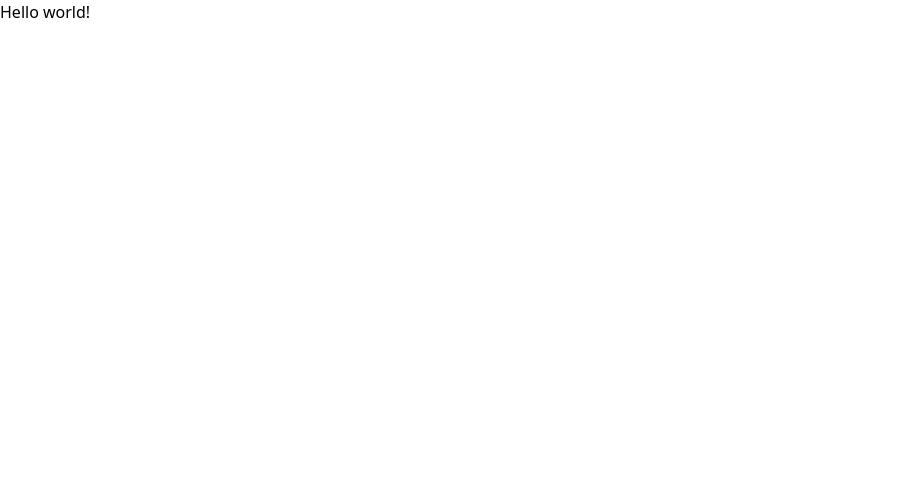
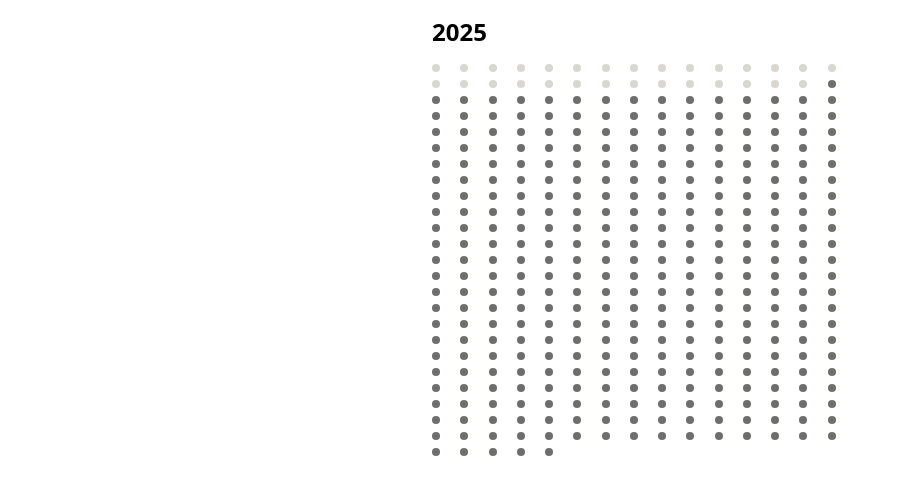
Before and after one commit to dcrgll/everyday, a Next.js app: page / in a window 1280 px wide. Shown: the top 494 px of the page, without its empty margins (0-898 px from the left). Built offline with nearby package versions, Linux system fonts and the light colour scheme.

Commit message:
Add basic calendar

```diff
--- a/src/app/page.tsx
+++ b/src/app/page.tsx
@@ -1,7 +1,5 @@
+import Calendar from '@/components/calendar'
+
 export default function Home() {
-  return (
-    <main>
-      <div>Hello world!</div>
-    </main>
-  )
+  return <Calendar />
 }
--- /dev/null
+++ b/src/components/calendar.tsx
@@ -0,0 +1,45 @@
+'use client'
+
+import React from 'react'
+import { format, getDaysInYear, isBefore } from 'date-fns'
+
+import {
+  Tooltip,
+  TooltipContent,
+  TooltipProvider,
+  TooltipTrigger
+} from '@/components/tooltip'
+
+export default function YearDotGrid() {
+  const currentYear = new Date().getFullYear()
+  const totalDays = getDaysInYear(new Date(currentYear, 0, 1))
+  const today = new Date()
+
+  const days = Array.from({ length: totalDays }, (_, index) => {
+    const currentDate = new Date(currentYear, 0, index + 1)
+    const isPast = isBefore(currentDate, today)
+    return { date: currentDate, isPast }
+  })
+
+  return (
+    <TooltipProvider>
+      <div className="mx-auto max-w-md p-4">
+        <h1 className="mb-4 text-2xl font-bold">{currentYear}</h1>
+        <div className="grid grid-cols-[repeat(auto-fill,minmax(20px,1fr))] gap-2">
+          {days.map(({ date, isPast }, index) => (
+            <Tooltip key={index}>
+              <TooltipTrigger>
+                <div
+                  className={`h-2 w-2 rounded-full ${isPast ? 'bg-border-hover' : 'bg-foreground-muted'}`}
+                />
+              </TooltipTrigger>
+              <TooltipContent>
+                <p>{format(date, 'MMMM d, yyyy')}</p>
+              </TooltipContent>
+            </Tooltip>
+          ))}
+        </div>
+      </div>
+    </TooltipProvider>
+  )
+}
```
